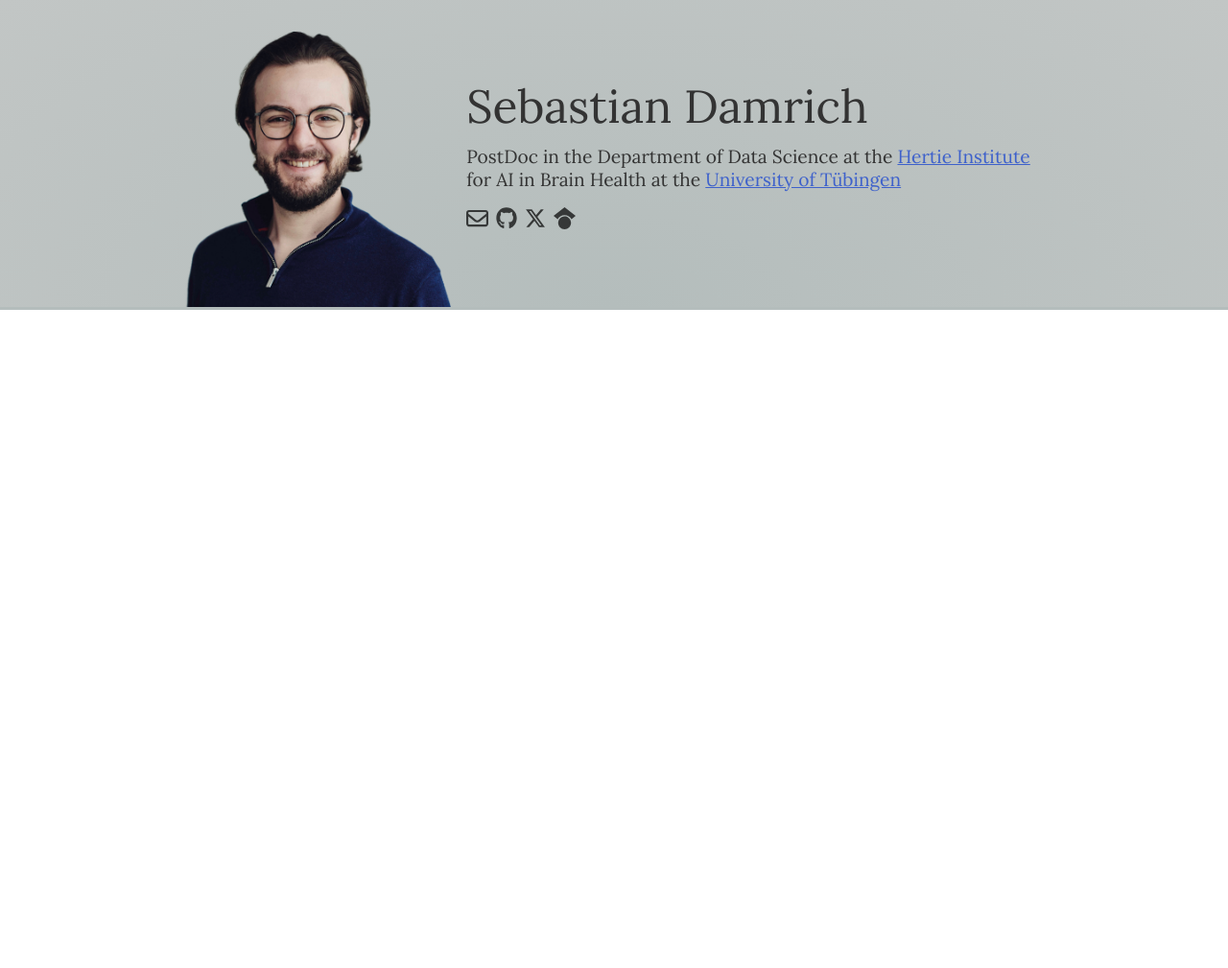
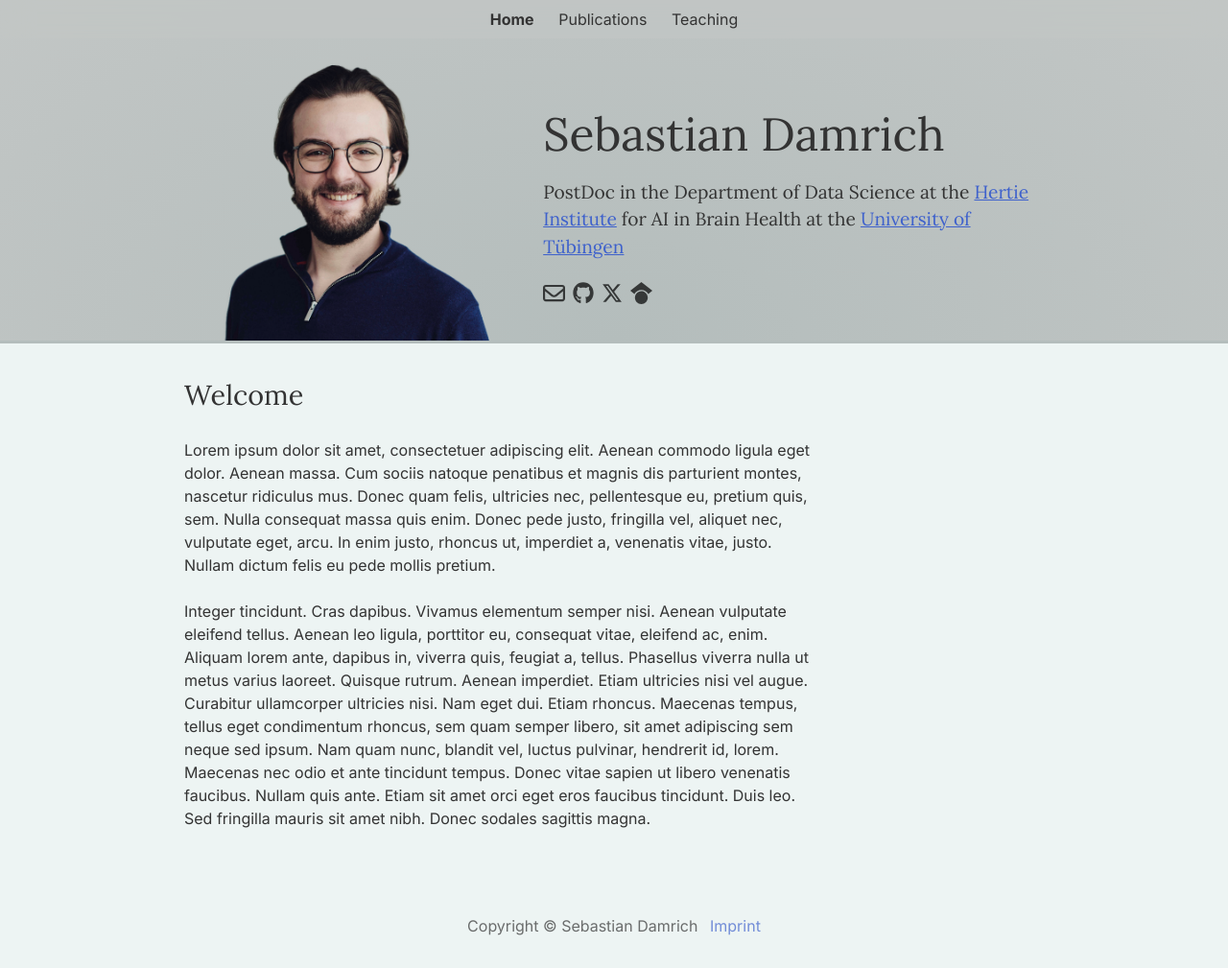
Before and after one commit to sdamrich/sdamrich.github.io, a website: page src/index.html in a window 1280 px wide. Shown: the whole page at 96% size. Before the commit the page ends 800 px from the top, so only its background shows below. Drawn offline with Linux system fonts and the light colour scheme.

Commit message:
Add navigation and content

```diff
--- a/src/assets/styles/colors.css
+++ b/src/assets/styles/colors.css
@@ -1,8 +1,11 @@
 :root {
-  --color-a: #c2c6c5;
-  --color-a-alt: #b4bdbc;
-  --color-b: #c9425d;
-  --color-c: #3e61cb;
-  --color-c-1: #343b95;
-  --text-color: #333333;
+  --color-a: rgb(194, 198, 197);
+  --color-a-70: rgba(194, 198, 197, 0.7);
+  --color-a-darker: rgb(170, 179, 181);
+  --color-a-alt: rgb(180, 189, 188);
+  --color-b: rgb(178, 48, 74);
+  --color-c: rgb(62, 97, 204);
+  --color-c-darker: rgb(52, 59, 149);
+  --text-color: rgb(51, 51, 51);
+  --background-color: rgb(237, 244, 243);
 }
--- a/src/assets/styles/main.css
+++ b/src/assets/styles/main.css
@@ -11,8 +11,23 @@
 body {
   --content-max-width: 60rem;
   --content-padding: 2rem;
+  background-color: var(--background-color);
   color: var(--text-color);
   font-family: Inter, sans-serif;
+  line-height: 1.5;
+}
+
+h1,
+h2,
+h3,
+h4,
+h5,
+h6 {
+  font-family: Lora, serif;
+}
+h2 {
+  font-size: 1.8em;
+  font-weight: normal;
 }
 
 a {
@@ -20,7 +35,42 @@ a {
   transition: color 0.2s;
 }
 a:hover {
-  color: var(--color-c-1);
+  color: var(--color-c-darker);
+}
+
+.main-nav {
+  position: fixed;
+  top: 0;
+  left: 0;
+  width: 100%;
+  background: var(--color-a-70);
+  backdrop-filter: blur(1rem);
+  z-index: 1;
+}
+.main-nav .inner {
+  display: flex;
+  justify-content: center;
+  padding: 0 var(--content-padding);
+  margin: 0 auto;
+  max-width: var(--content-max-width);
+  list-style: none;
+  line-height: 2.5;
+}
+.main-nav .inner li.current {
+  font-weight: bold;
+}
+.main-nav .inner li a {
+  display: block;
+  padding: 0 0.8em;
+  color: inherit;
+  text-decoration: none;
+  transition: background-color 0.2s;
+}
+.main-nav .inner li a:focus {
+  background-color: var(--color-a-alt);
+}
+.main-nav .inner li a:hover {
+  background-color: var(--color-a-darker);
 }
 
 .hero-banner {
@@ -45,12 +95,15 @@ a:hover {
   align-content: center;
   position: relative;
   padding: var(--content-padding);
+  padding-top: 3.5rem;
   padding-bottom: 0;
   margin: 0 auto;
   max-width: var(--content-max-width);
 }
 .hero-banner .portrait {
   grid-area: portrait;
+  align-self: end;
+  margin: 0 2.5em;
   height: 18em;
 }
 .hero-banner .name {
@@ -69,7 +122,8 @@ a:hover {
   gap: 0.5em;
   grid-area: links;
   list-style: none;
-  margin-top: 0.5em;
+  margin-top: 0.8em;
+  padding-bottom: var(--content-padding);
 }
 .hero-banner .links li a {
   opacity: 0.7;
@@ -82,3 +136,42 @@ a:hover {
   width: 1.4em;
   height: 1.4em;
 }
+
+.main-content {
+  display: grid;
+  grid-template-areas:
+    "content nav"
+    "content .";
+  grid-template-columns: 1fr 25%;
+  column-gap: 1em;
+  padding: var(--content-padding);
+  margin: 0 auto;
+  max-width: var(--content-max-width);
+}
+.main-content .inner {
+  grid-area: content;
+}
+.main-content .inner p {
+  margin: 1.5em 0;
+}
+
+.main-footer {
+  text-align: center;
+  margin: 2em 0;
+  opacity: 0.7;
+}
+.main-footer * {
+  display: inline;
+}
+.main-footer nav ul {
+  list-style: none;
+}
+.main-footer nav li {
+  margin-left: 0.5em;
+}
+.main-footer nav li a {
+  text-decoration: none;
+}
+.main-footer nav li a:hover {
+  text-decoration: underline;
+}
--- a/src/index.html
+++ b/src/index.html
@@ -14,6 +14,20 @@
     <script type="module" src="/assets/scripts/main.js"></script>
   </head>
   <body>
+    <nav class="main-nav">
+      <ul class="inner">
+        <li class="current">
+          <a href="/home">Home</a>
+        </li>
+        <li>
+          <a href="/publications">Publications</a>
+        </li>
+        <li>
+          <a href="/teaching">Teaching</a>
+        </li>
+      </ul>
+    </nav>
+
     <header class="hero-banner">
       <div class="inner">
         <img class="portrait" src="/assets/img/hero.png" alt="Portrait" />
@@ -50,5 +64,48 @@
         </ul>
       </div>
     </header>
+
+    <main class="main-content">
+      <div class="inner">
+        <h2>Welcome</h2>
+        <p>
+          Lorem ipsum dolor sit amet, consectetuer adipiscing elit. Aenean
+          commodo ligula eget dolor. Aenean massa. Cum sociis natoque penatibus
+          et magnis dis parturient montes, nascetur ridiculus mus. Donec quam
+          felis, ultricies nec, pellentesque eu, pretium quis, sem. Nulla
+          consequat massa quis enim. Donec pede justo, fringilla vel, aliquet
+          nec, vulputate eget, arcu. In enim justo, rhoncus ut, imperdiet a,
+          venenatis vitae, justo. Nullam dictum felis eu pede mollis pretium.
+        </p>
+
+        <p>
+          Integer tincidunt. Cras dapibus. Vivamus elementum semper nisi. Aenean
+          vulputate eleifend tellus. Aenean leo ligula, porttitor eu, consequat
+          vitae, eleifend ac, enim. Aliquam lorem ante, dapibus in, viverra
+          quis, feugiat a, tellus. Phasellus viverra nulla ut metus varius
+          laoreet. Quisque rutrum. Aenean imperdiet. Etiam ultricies nisi vel
+          augue. Curabitur ullamcorper ultricies nisi. Nam eget dui. Etiam
+          rhoncus. Maecenas tempus, tellus eget condimentum rhoncus, sem quam
+          semper libero, sit amet adipiscing sem neque sed ipsum. Nam quam nunc,
+          blandit vel, luctus pulvinar, hendrerit id, lorem. Maecenas nec odio
+          et ante tincidunt tempus. Donec vitae sapien ut libero venenatis
+          faucibus. Nullam quis ante. Etiam sit amet orci eget eros faucibus
+          tincidunt. Duis leo. Sed fringilla mauris sit amet nibh. Donec sodales
+          sagittis magna.
+        </p>
+      </div>
+    </main>
+
+    <footer class="main-footer">
+      <p>Copyright &copy; Sebastian Damrich</p>
+
+      <nav>
+        <ul>
+          <li>
+            <a href="/imprint">Imprint</a>
+          </li>
+        </ul>
+      </nav>
+    </footer>
   </body>
 </html>
```
